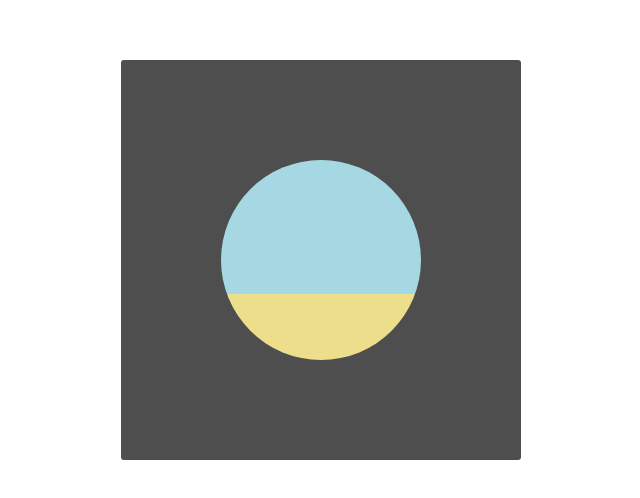
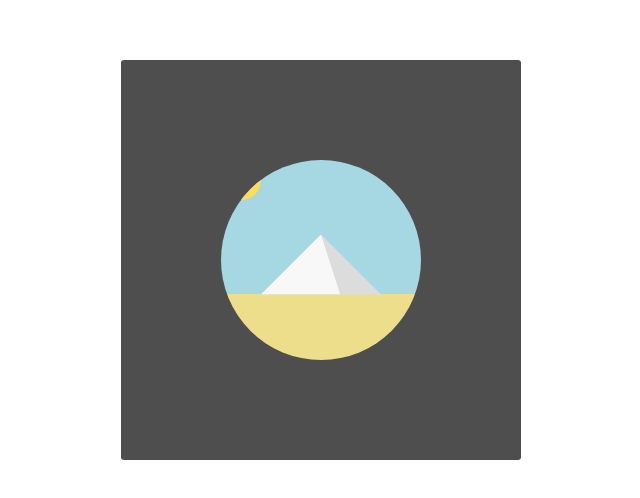
Before and after one commit to jyun1desu/100-Days-CSS-Challenge, a website: page 03_ThePyramideAnimation/index.html in a window 1280 px wide. Shown: the part 140-638 px from the top of the page, without its empty margins (319-959 px from the left). Drawn offline with Linux system fonts and the light colour scheme.

Commit message:
mountain and sun add

```diff
--- a/03_ThePyramideAnimation/index.html
+++ b/03_ThePyramideAnimation/index.html
@@ -12,7 +12,10 @@
 <body>
     <div class="frame">
         <div class="picture">
-
+            <div class="sun"></div>
+            <div class="mountain">
+                <div class="left_side"></div>
+            </div>
         </div>
     </div>
 </body>
--- a/03_ThePyramideAnimation/style.scss
+++ b/03_ThePyramideAnimation/style.scss
@@ -24,5 +24,33 @@ body {
     width: 200px;
     height: 200px;
     border-radius: 100px;
-    background: linear-gradient(to bottom,#A5D8E3 0% $ground_position,#EDDE8B $ground_position 100%)
+    overflow: hidden;
+    background: linear-gradient(to bottom,#A5D8E3 0% $ground_position,#EDDE8B $ground_position 100%);
+    position: relative;
+    .sun{
+        width: 40px;
+        height: 40px;
+        border-radius: 100%;
+        background-color: #FEDC54;
+    }
+
+    .mountain{
+        overflow: hidden;
+        width: 120px;
+        height: 60px;
+        clip-path: polygon(50% 0,0 100%,100% 100%);
+        background-color: #DCDCDC;
+        position: absolute;
+        left: 50%;
+        transform: translateX(-50%);
+        bottom: 99.7%-$ground_position;
+
+        .left_side{
+            width: 120px;
+            height: 60px;
+            background-color: #F8F8F8;
+            clip-path: polygon(0 0,50% 0,66% 100%,0 100%);
+        }
+    }
+
 }
```
Also changed, not shown: 03_ThePyramideAnimation/style.css, 1 other file.
